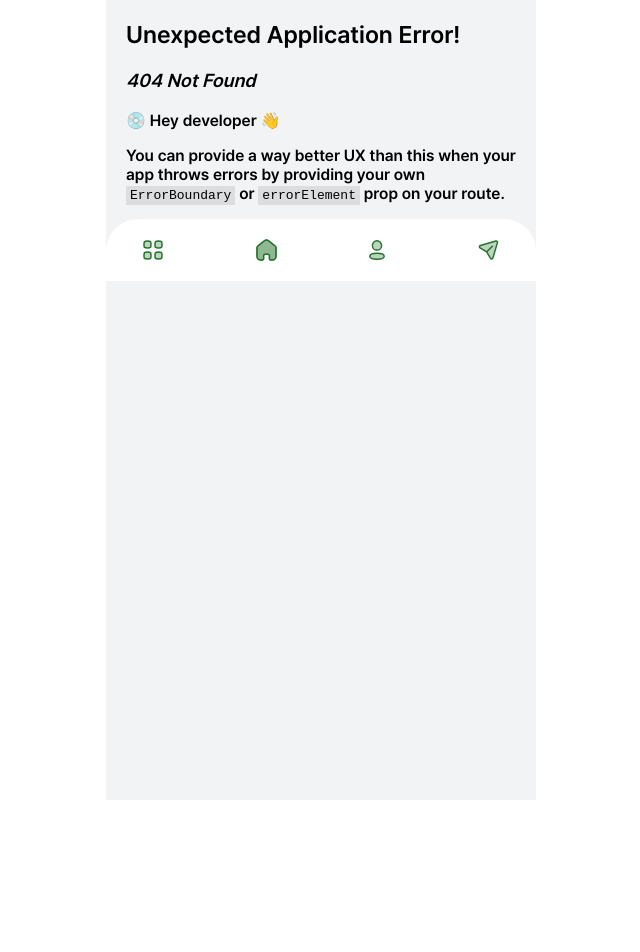
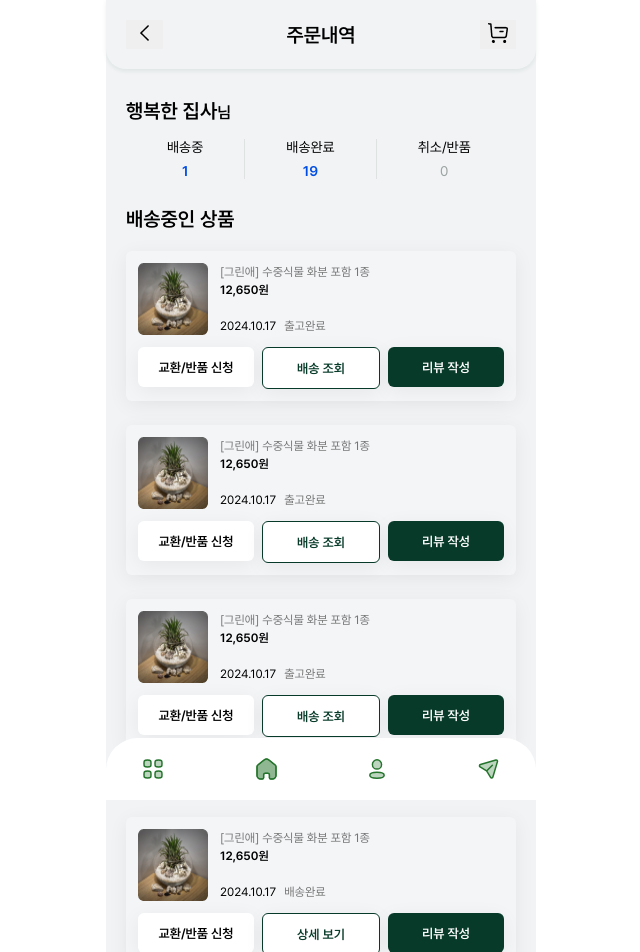
Before and after one commit to PlantHostel/PlantHostel-client, a React (Vite) app: page /order-history in a window 1280 px wide. Before the commit this address had no page. Shown: the top 952 px of the page, without its empty margins (319-959 px from the left). Before the commit the page ends 800 px from the top, so only its background shows below. Built offline with nearby package versions, Linux system fonts and the light colour scheme.

Commit message:
주문내역 페이지 퍼블

```diff
--- /dev/null
+++ b/src/components/order-history/CompletedDelivery.tsx
@@ -0,0 +1,51 @@
+import React from "react";
+import styled from "styled-components";
+import CompletedDeliveryItem from "./CompletedDeliveryItem";
+import CommonBox from "../common/CommonBox";
+
+export default function CompletedDelivery() {
+  const data = [
+    {
+      id: 1,
+      name: "[그린애] 수중식물 화분 포함 1종",
+      price: "12,650원",
+      day: "2024.10.17",
+      delivery: "배송완료",
+    },
+    {
+      id: 2,
+      name: "[그린애] 수중식물 화분 포함 1종",
+      price: "12,650원",
+      day: "2024.10.17",
+      delivery: "배송완료",
+    },
+    {
+      id: 3,
+      name: "[그린애] 수중식물 화분 포함 1종",
+      price: "12,650원",
+      day: "2024.10.17",
+      delivery: "배송완료",
+    },
+  ];
+  return (
+    <div>
+      <DeliveryTitle>배송완료</DeliveryTitle>
+      <CompletedDeliveryWrapper>
+        {data.map((item) => (
+          <CommonBox>
+            <CompletedDeliveryItem key={item.id} item={item} />
+          </CommonBox>
+        ))}
+      </CompletedDeliveryWrapper>
+    </div>
+  );
+}
+const DeliveryTitle = styled.div`
+  margin-bottom: 12px;
+  font-size: 20px;
+`;
+const CompletedDeliveryWrapper = styled.div`
+  display: flex;
+  flex-direction: column;
+  gap: 16px;
+`;
--- /dev/null
+++ b/src/components/order-history/CompletedDeliveryItem.tsx
@@ -0,0 +1,82 @@
+import styled from "styled-components";
+import { CommonButton } from "../common/CommonButton";
+import PlantImage from "../../assets/Rectangle 178.png";
+type DeliveryProps = {
+  item: {
+    id: number;
+    name: string;
+    price: string;
+    day: string;
+    delivery: string;
+  };
+};
+
+export default function CompletedDeliveryItem({ item }: DeliveryProps) {
+  return (
+    <ItemWrapper>
+      <InfoWrapper>
+        <img className="item-img" src={PlantImage} />
+        <div className="item-info">
+          <span className="item-name">{item.name}</span>
+          <span className="item-price">{item.price}</span>
+          <br />
+          <div className="item-delivery-day">
+            <span className="item-day">{item.day}</span>
+            <span className="item-delivery">{item.delivery}</span>
+          </div>
+        </div>
+      </InfoWrapper>
+      <ButtonWrapper>
+        <CommonButton
+          text="교환/반품 신청"
+          bgColor="white"
+          txtColor="black"
+          size="reservation"
+        />
+        <CommonButton
+          text="상세 보기"
+          bgColor="white"
+          txtColor="#073A29"
+          border="1px solid #073A29"
+          size="reservation"
+        />
+        <CommonButton text="리뷰 작성" txtColor="white" size="reservation" />
+      </ButtonWrapper>
+    </ItemWrapper>
+  );
+}
+
+const ItemWrapper = styled.div``;
+const InfoWrapper = styled.div`
+  display: flex;
+  gap: 12px;
+  margin-bottom: 12px;
+  font-size: 12px;
+  .item-img {
+    width: 70px;
+  }
+  .item-info {
+    display: flex;
+    flex-direction: column;
+    justify-content: end;
+  }
+
+  .item-name {
+    color: #767676;
+  }
+  .item-price {
+    font-family: "Pretendard-SemiBold";
+  }
+  .item-delivery-day {
+    display: flex;
+    gap: 8px;
+  }
+  .item-delivery {
+    color: #767676;
+  }
+`;
+
+const ButtonWrapper = styled.div`
+  display: flex;
+  gap: 8px;
+`;
--- /dev/null
+++ b/src/components/order-history/InDelivery.tsx
@@ -0,0 +1,51 @@
+import styled from "styled-components";
+import CommonBox from "../common/CommonBox";
+import InDeliveryItem from "./InDeliveryItem";
+
+export default function InDelivery() {
+  const data = [
+    {
+      id: 1,
+      name: "[그린애] 수중식물 화분 포함 1종",
+      price: "12,650원",
+      day: "2024.10.17",
+      delivery: "출고완료",
+    },
+    {
+      id: 2,
+      name: "[그린애] 수중식물 화분 포함 1종",
+      price: "12,650원",
+      day: "2024.10.17",
+      delivery: "출고완료",
+    },
+    {
+      id: 3,
+      name: "[그린애] 수중식물 화분 포함 1종",
+      price: "12,650원",
+      day: "2024.10.17",
+      delivery: "출고완료",
+    },
+  ];
+  return (
+    <div style={{ marginBottom: "24px" }}>
+      <DeliveryTitle>배송중인 상품</DeliveryTitle>
+      <InDeliveryWrapper>
+        {data.map((item) => (
+          <CommonBox>
+            <InDeliveryItem key={item.id} item={item} />
+          </CommonBox>
+        ))}
+      </InDeliveryWrapper>
+    </div>
+  );
+}
+
+const DeliveryTitle = styled.div`
+  font-size: 20px;
+  margin-bottom: 12px;
+`;
+const InDeliveryWrapper = styled.div`
+  display: flex;
+  flex-direction: column;
+  gap: 16px;
+`;
--- /dev/null
+++ b/src/components/order-history/InDeliveryItem.tsx
@@ -0,0 +1,82 @@
+import styled from "styled-components";
+import { CommonButton } from "../common/CommonButton";
+import PlantImage from "../../assets/Rectangle 178.png";
+type DeliveryProps = {
+  item: {
+    id: number;
+    name: string;
+    price: string;
+    day: string;
+    delivery: string;
+  };
+};
+
+export default function InDeliveryItem({ item }: DeliveryProps) {
+  return (
+    <ItemWrapper>
+      <InfoWrapper>
+        <img className="item-img" src={PlantImage} />
+        <div className="item-info">
+          <span className="item-name">{item.name}</span>
+          <span className="item-price">{item.price}</span>
+          <br />
+          <div className="item-delivery-day">
+            <span className="item-day">{item.day}</span>
+            <span className="item-delivery">{item.delivery}</span>
+          </div>
+        </div>
+      </InfoWrapper>
+      <ButtonWrapper>
+        <CommonButton
+          text="교환/반품 신청"
+          bgColor="white"
+          txtColor="black"
+          size="reservation"
+        />
+        <CommonButton
+          text="배송 조회"
+          bgColor="white"
+          txtColor="#073A29"
+          border="1px solid #073A29"
+          size="reservation"
+        />
+        <CommonButton text="리뷰 작성" txtColor="white" size="reservation" />
+      </ButtonWrapper>
+    </ItemWrapper>
+  );
+}
+
+const ItemWrapper = styled.div``;
+const InfoWrapper = styled.div`
+  display: flex;
+  gap: 12px;
+  margin-bottom: 12px;
+  font-size: 12px;
+  .item-img {
+    width: 70px;
+  }
+  .item-info {
+    display: flex;
+    flex-direction: column;
+    justify-content: end;
+  }
+
+  .item-name {
+    color: #767676;
+  }
+  .item-price {
+    font-family: "Pretendard-SemiBold";
+  }
+  .item-delivery-day {
+    display: flex;
+    gap: 8px;
+  }
+  .item-delivery {
+    color: #767676;
+  }
+`;
+
+const ButtonWrapper = styled.div`
+  display: flex;
+  gap: 8px;
+`;
--- /dev/null
+++ b/src/pages/order-history/OrderHistory.tsx
@@ -0,0 +1,78 @@
+import React from "react";
+import { BorderHeader } from "../../components/common/BorderHeader";
+import { IconButton } from "../../components/common/IconButton";
+import LeftArrow from "../../assets/arrow-left.png";
+import Cart from "../../assets/cart.png";
+import styled from "styled-components";
+import InDelivery from "../../components/order-history/InDelivery";
+import CompletedDelivery from "../../components/order-history/CompletedDelivery";
+
+export default function OrderHistory() {
+  return (
+    <div>
+      <BorderHeader
+        title="주문내역"
+        left={<IconButton icon={LeftArrow} />}
+        right={<IconButton icon={Cart} />}
+      />
+      <OrderUser>
+        <div className="user-title">
+          <span className="user-name">행복한 집사</span>님
+        </div>
+        <div className="delivery-cnt">
+          <div className="delivery-cnt-item">
+            <span>배송중</span>
+            <span className="delivery-num">1</span>
+          </div>
+          <div className="delivery-cnt-item">
+            <span>배송완료</span>
+            <span className="delivery-num">19</span>
+          </div>
+          <div className="delivery-cnt-item">
+            <span>취소/반품</span>
+            <span className="delivery-num-zero">0</span>
+          </div>
+        </div>
+      </OrderUser>
+      <InDelivery />
+      <CompletedDelivery />
+    </div>
+  );
+}
+
+const OrderUser = styled.div`
+  margin-bottom: 24px;
+  .user-title {
+    margin-bottom: 12px;
+  }
+  .user-name {
+    font-size: 20px;
+    font-family: "Pretendard-SemiBold";
+  }
+
+  .delivery-cnt {
+    display: flex;
+    font-family: "Pretendard-Regular";
+    font-size: 14px;
+    padding: 4px 0;
+  }
+  .delivery-cnt-item {
+    display: flex;
+    flex-direction: column;
+    gap: 8px;
+    align-items: center;
+
+    padding: 0 41px;
+  }
+  .delivery-cnt-item:nth-child(2) {
+    border-right: 1px solid #dee3e1;
+    border-left: 1px solid #dee3e1;
+  }
+  .delivery-num {
+    font-family: "Pretendard-SemiBold";
+    color: #004de3;
+  }
+  .delivery-num-zero {
+    color: #9ca3a0;
+  }
+`;
--- a/src/routes/router.tsx
+++ b/src/routes/router.tsx
@@ -9,6 +9,7 @@ import { ReservationDetail } from "../pages/reservation/ReservationDetail";
 import ReservationCheck from "../pages/reservation/ReservationCheck";
 import { Reservation } from "../pages/reservation/Reservation";
 import RegistrationPlant from "../pages/RegistrationPlant";
+import OrderHistory from "../pages/order-history/OrderHistory";
 
 export const router = createBrowserRouter([
   {
@@ -55,4 +56,8 @@ export const router = createBrowserRouter([
     path: "registration/plant",
     element: <RegistrationPlant />,
   },
+  {
+    path: "order-history",
+    element: <OrderHistory />,
+  },
 ]);
```
